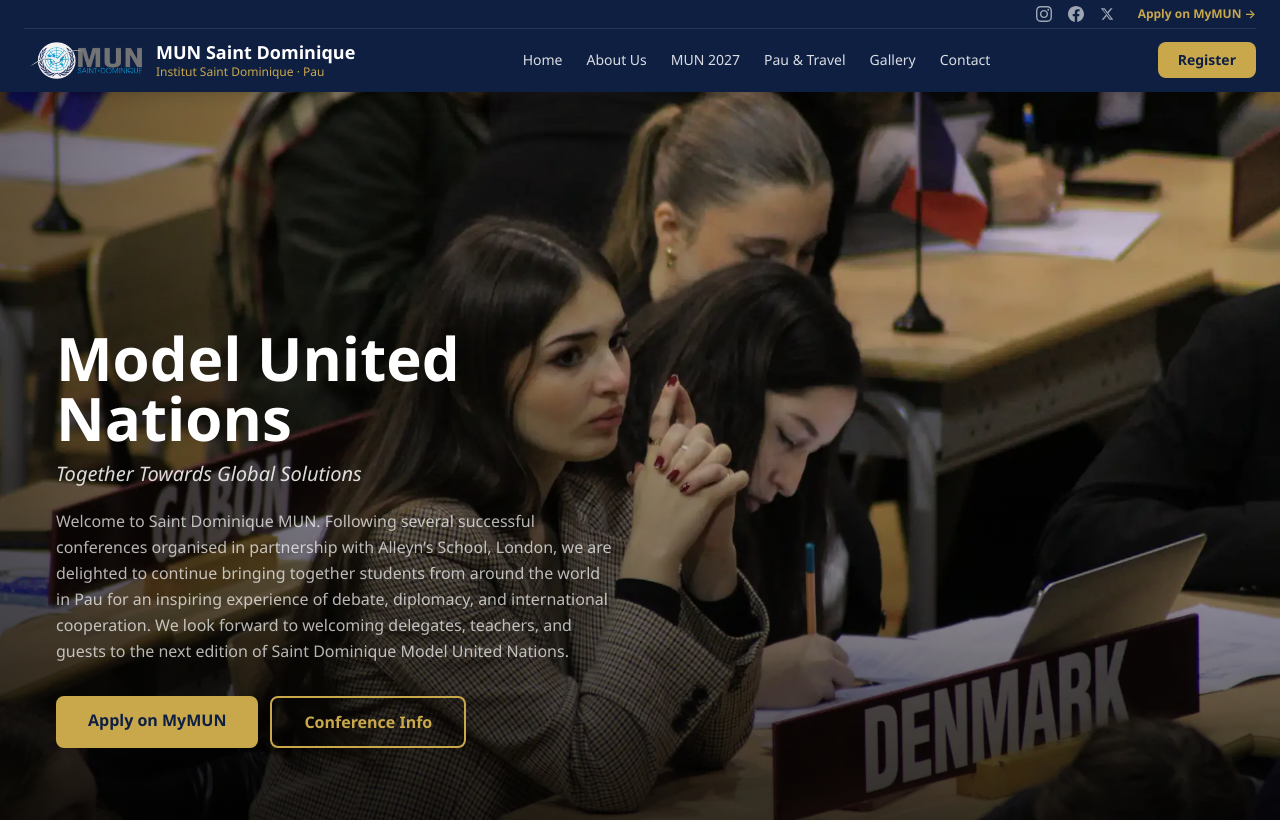
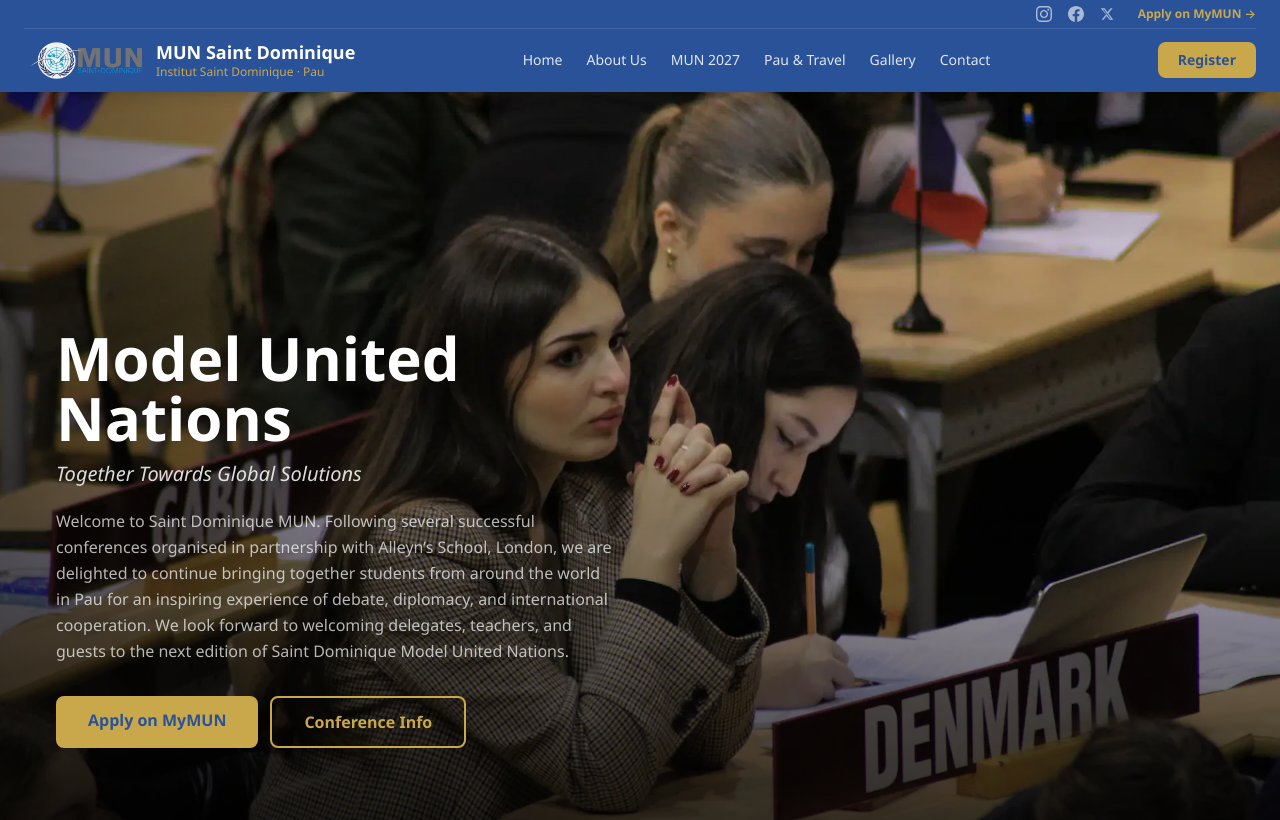
Before and after one commit to gastongabaixtucf8/projet-MUN-saintdo, a Next.js app: page / in a window 1280 px wide. Shown: the top 820 px of the page. Built offline with nearby package versions, Linux system fonts and the light colour scheme.

Commit message:
auto-save

```diff
--- a/tailwind.config.js
+++ b/tailwind.config.js
@@ -7,9 +7,10 @@ module.exports = {
   theme: {
     extend: {
       colors: {
-        navy: '#0e1f42',
-        'navy-mid': '#1a3a72',
-        'navy-light': '#2a5298',
+        'navy-dark': '#0e1f42',
+        navy: '#2a5298',
+        'navy-mid': '#3f6cb5',
+        'navy-light': '#5e88d0',
         gold: '#c9a84c',
       },
       fontFamily: {
```
